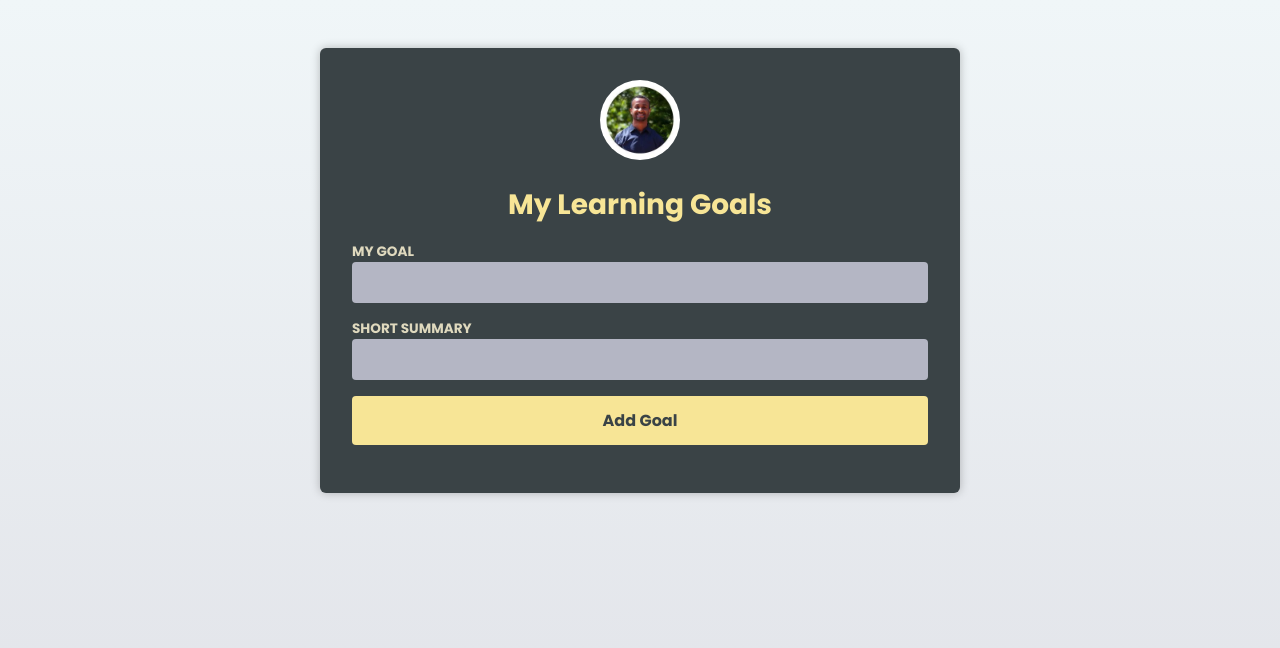
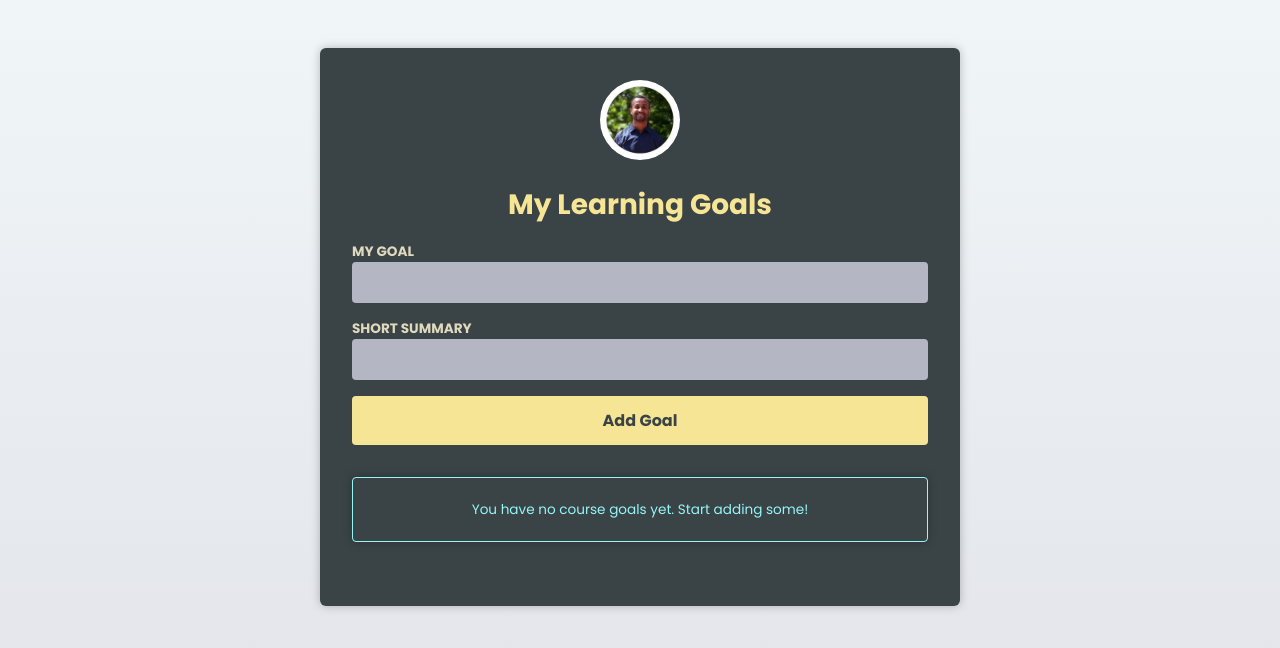
Before and after one commit to abdisati/react-typescript-basics, a React (Vite) app: page / in a window 1280 px wide. Shown: the top 648 px of the page. Built offline with nearby package versions, Linux system fonts and the light colour scheme; the HTML template or start-up script is replaced by a standard one.

Commit message:
feat: add InfoBox component for goal-related notifications and enhance CourseGoalList with warning and hint messages

```diff
--- a/src/components/CourseGoalList.tsx
+++ b/src/components/CourseGoalList.tsx
@@ -1,5 +1,6 @@
 import { ICourseGoal } from "../App";
 import CourseGoal from "./CourseGoal";
+import InfoBox from "./InfoBox";
 interface CourseGoalListProps {
   goals: ICourseGoal[];
   onDeleteGoal: (id: number) => void;
@@ -7,7 +8,25 @@
 
 const CourseGoalList: React.FC<CourseGoalListProps> = (props) => {
   const { goals, onDeleteGoal } = props;
+  if (goals.length === 0) {
     return (
+      <InfoBox mode="hint">
+        You have no course goals yet. Start adding some!
+      </InfoBox>
+    );
+  }
+
+  let warningBox: React.ReactNode;
+  if (goals.length >= 4) {
+    warningBox = (
+      <InfoBox mode="warning">
+        You're collecting a lot of goals. Don't put too much on your plate!
+      </InfoBox>
+    );
+  }
+  return (
+    <>
+      {warningBox}
       <ul>
         {goals.map((goal) => (
           <li key={goal.id}>
@@ -21,6 +40,7 @@
           </li>
         ))}
       </ul>
+    </>
   );
 };
 
--- /dev/null
+++ b/src/components/InfoBox.tsx
@@ -0,0 +1,22 @@
+interface InfoBoxProps {
+  mode: "hint" | "warning";
+  children: React.ReactNode;
+}
+
+export default function InfoBox(props: InfoBoxProps) {
+  const { mode, children } = props;
+
+  if (mode === "hint") {
+    return (
+      <aside className="infobox infobox-hint">
+        <p>{children}</p>
+      </aside>
+    );
+  }
+  return (
+    <aside className="infobox infobox-warning--medium">
+      <h2>warning</h2>
+      <p>{children}</p>
+    </aside>
+  );
+}
--- a/src/index.css
+++ b/src/index.css
@@ -126,7 +126,31 @@
   color: #f9a73b;
 }
 
-.fallback {
+.infobox {
+  margin: 2rem 0;
+  padding: 0.5rem;
   text-align: center;
-  color: #acd1ce;
+  box-shadow: 0 0 10px rgba(0, 0, 0, 0.25);
+  font-size: 0.85rem;
+  border-radius: 4px;
 }
+
+.infobox-hint {
+  border: 1px solid #96f5f7;
+  color: #96f5f7;
+}
+
+.infobox-warning.warning--low {
+  border: 1px solid #f6d84f;
+  color: #f6d84f;
+}
+
+.infobox-warning.warning--medium {
+  border: 1px solid #f9a73b;
+  color: #f9a73b;
+}
+
+.infobox-warning.warning--high {
+  border: 1px solid #f97373;
+  color: #f97373;
+}
```
Lines whose indentation alone changed are shown as unchanged.
